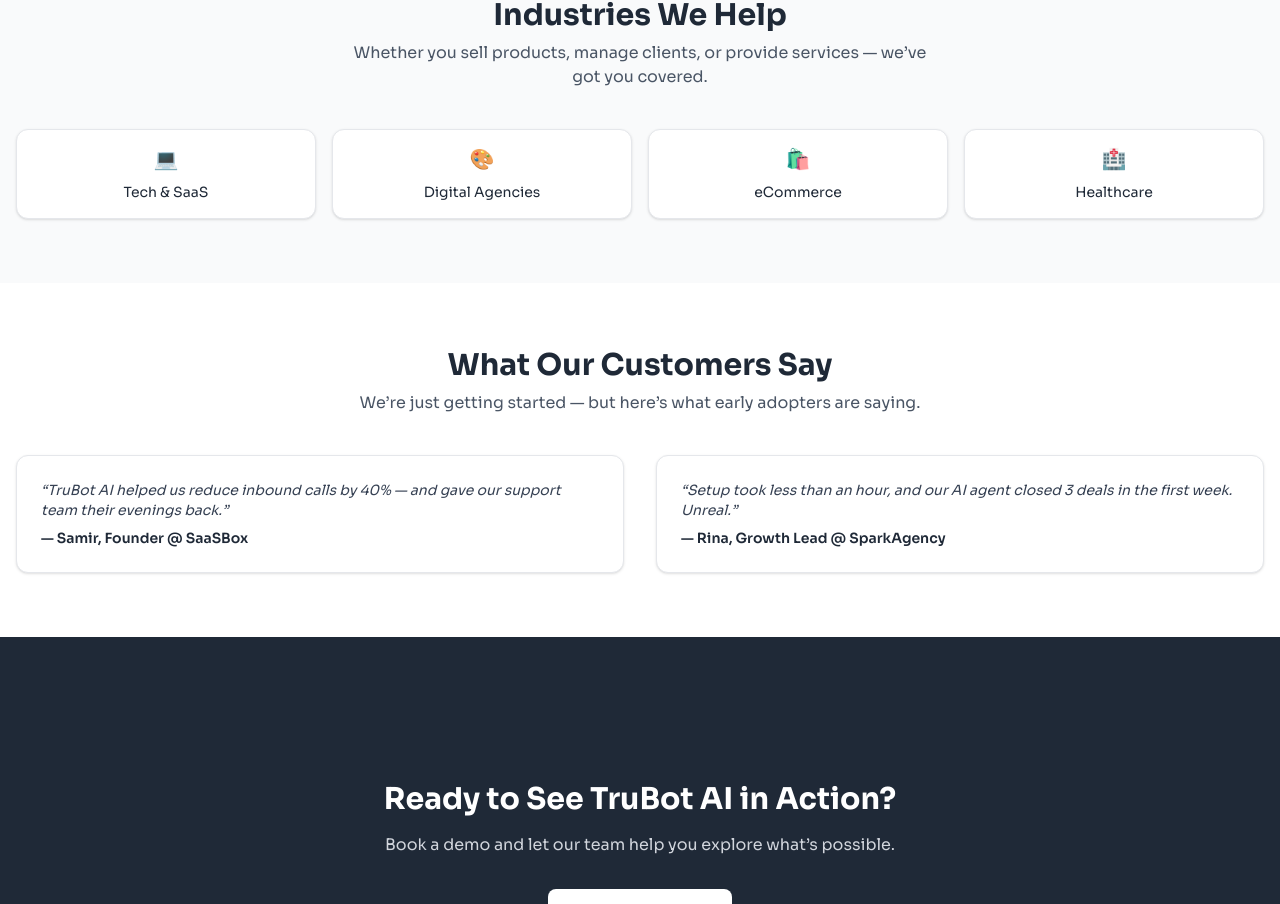
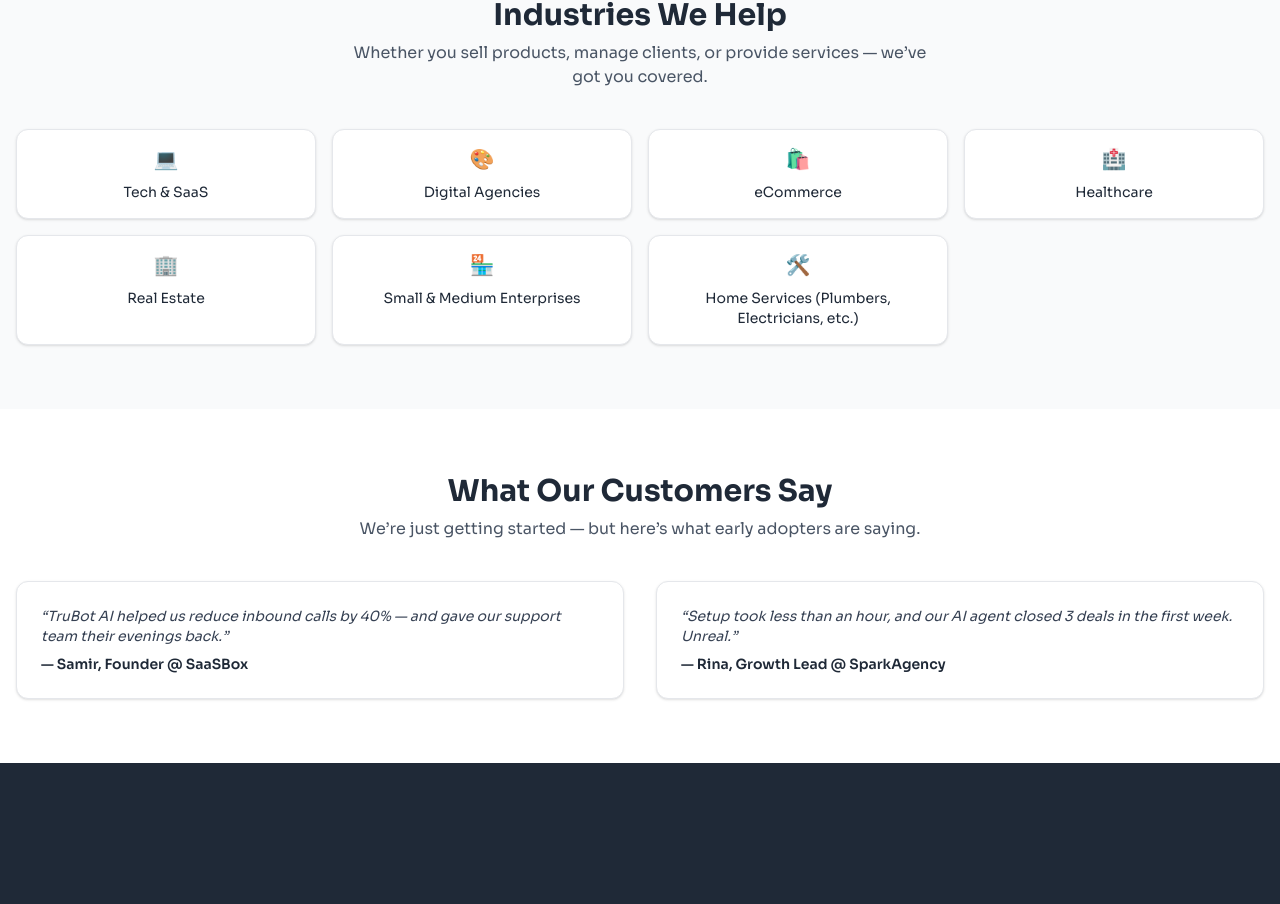
Before and after one commit to trubotai/trubot_ai_web, a Next.js app: page / in a window 1280 px wide. Shown: the part 1496-2400 px from the top of the page. Built offline with nearby package versions, Linux system fonts and the light colour scheme.

Commit message:
add new industries

```diff
--- a/app/ui/components/LandingPage/Industries.tsx
+++ b/app/ui/components/LandingPage/Industries.tsx
@@ -1,5 +1,6 @@
 import PageLayout from "../PageLayout";
 import SectionHeader from "../SectionHeader";
+import { industryList } from "../../libs/constants";
 
 const Industries = () => {
   return (
@@ -11,27 +12,17 @@
         />
 
         <div className="grid grid-cols-2 sm:grid-cols-4 gap-4 text-center">
-          <div className="bg-white border border-gray-200 rounded-xl p-4 shadow-sm">
-            <p className="text-xl">💻</p>
-            <p className="mt-2 text-sm font-medium text-navy">Tech & SaaS</p>
-          </div>
-
-          <div className="bg-white border border-gray-200 rounded-xl p-4 shadow-sm">
-            <p className="text-xl">🎨</p>
-            <p className="mt-2 text-sm font-medium text-navy">
-              Digital Agencies
-            </p>
-          </div>
-
-          <div className="bg-white border border-gray-200 rounded-xl p-4 shadow-sm">
-            <p className="text-xl">🛍️</p>
-            <p className="mt-2 text-sm font-medium text-navy">eCommerce</p>
-          </div>
-
-          <div className="bg-white border border-gray-200 rounded-xl p-4 shadow-sm">
-            <p className="text-xl">🏥</p>
-            <p className="mt-2 text-sm font-medium text-navy">Healthcare</p>
-          </div>
+          {industryList.map((industry) => (
+            <div
+              key={industry.label}
+              className="bg-white border border-gray-200 rounded-xl p-4 shadow-sm"
+            >
+              <p className="text-xl">{industry.icon}</p>
+              <p className="mt-2 text-sm font-medium text-navy">
+                {industry.label}
+              </p>
+            </div>
+          ))}
         </div>
       </PageLayout>
     </div>
--- a/app/ui/libs/constants/index.ts
+++ b/app/ui/libs/constants/index.ts
@@ -0,0 +1,9 @@
+export const industryList = [
+  { icon: "💻", label: "Tech & SaaS" },
+  { icon: "🎨", label: "Digital Agencies" },
+  { icon: "🛍️", label: "eCommerce" },
+  { icon: "🏥", label: "Healthcare" },
+  { icon: "🏢", label: "Real Estate" },
+  { icon: "🏪", label: "Small & Medium Enterprises" },
+  { icon: "🛠️", label: "Home Services (Plumbers, Electricians, etc.)" },
+];
```
